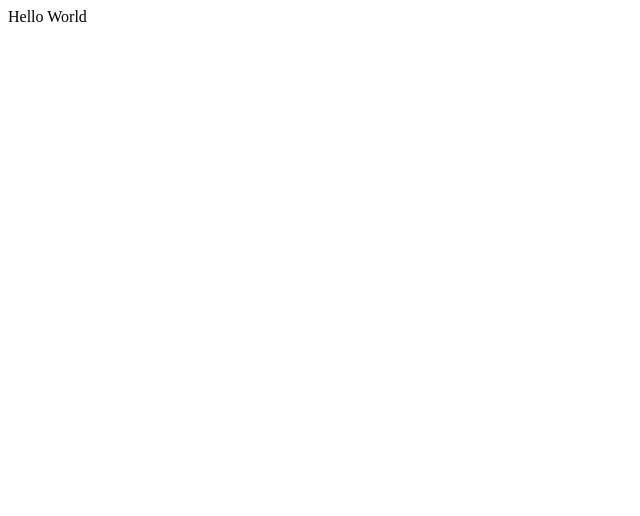
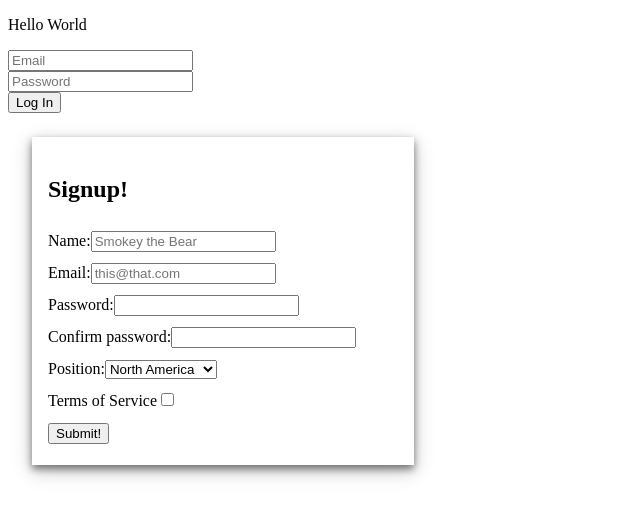
Before and after one commit to build-deforestation-application/FE_Deforestation-Dashboard, a React (Create React App) app in the folder client/: page /signup in a window 1280 px wide. Shown: the top 516 px of the page, without its empty margins (0-640 px from the left). Built offline with nearby package versions, Linux system fonts and the light colour scheme.

Commit message:
Signup form is functional with styling.

```diff
--- a/client/package.json
+++ b/client/package.json
@@ -13,7 +13,9 @@
     "react-scripts": "3.2.0",
     "redux": "^4.0.4",
     "redux-logger": "^3.0.6",
+    "redux-thunk": "^2.3.0",
     "router": "^1.3.3",
+    "styled-components": "^4.4.0",
     "yup": "^0.27.0"
   },
   "scripts": {
--- a/client/src/App.js
+++ b/client/src/App.js
@@ -1,5 +1,13 @@
 import React from 'react';
+import SignupForm from './components/forms/signup/SignupForm';
+import LoginForm from './components/forms/login/LoginForm';
 
-const App = () => <div>Hello World</div>;
+const App = () => (
+  <div>
+    <p>Hello World</p>
+    <LoginForm />
+    <SignupForm />
+  </div>
+);
 
 export default App;
--- a/client/src/components/SignupForm.js
+++ b/client/src/components/forms/signup/SignupForm.js
@@ -3,6 +3,34 @@ import React, { useState, useEffect } from 'react';
 import { withFormik, Form, Field } from 'formik';
 import * as Yup from 'yup';
 import axios from 'axios';
+import styled from 'styled-components';
+
+// ============== Styling ===============
+
+const FormContainer = styled.div`
+  margin: 1.5rem;
+  padding: 1rem;
+  box-shadow: 0 4px 8px 0 rgba(0, 0, 0, 0.5),
+              0 6px 20px 0 rgba(0, 0, 0, 0.19);
+
+  max-width: 350px;
+
+  display: flex;
+  flex-direction: column;
+  justify-content: space-around;
+  align-items: flex-start;
+
+  line-height: 2rem;
+
+  label {
+    display: block;
+  }
+
+  .error {
+    color: red;
+    margin-top: -0.5rem;
+  }
+`;
 
 // ============== General Form =================
 
@@ -13,7 +41,7 @@ const SignupForm = ({ values, touched, errors, status }) => {
   }, [status]);
 
   return (
-    <div className="formContainer">
+    <FormContainer>
       <h2>Signup!</h2>
 
       <Form>
@@ -72,7 +100,7 @@ const SignupForm = ({ values, touched, errors, status }) => {
 
         <button type="submit">Submit!</button>
       </Form>
-    </div>
+    </FormContainer>
   );
 };
 
```
Also changed, not shown: 1 other file (tests, documents, lock files or other folders).
